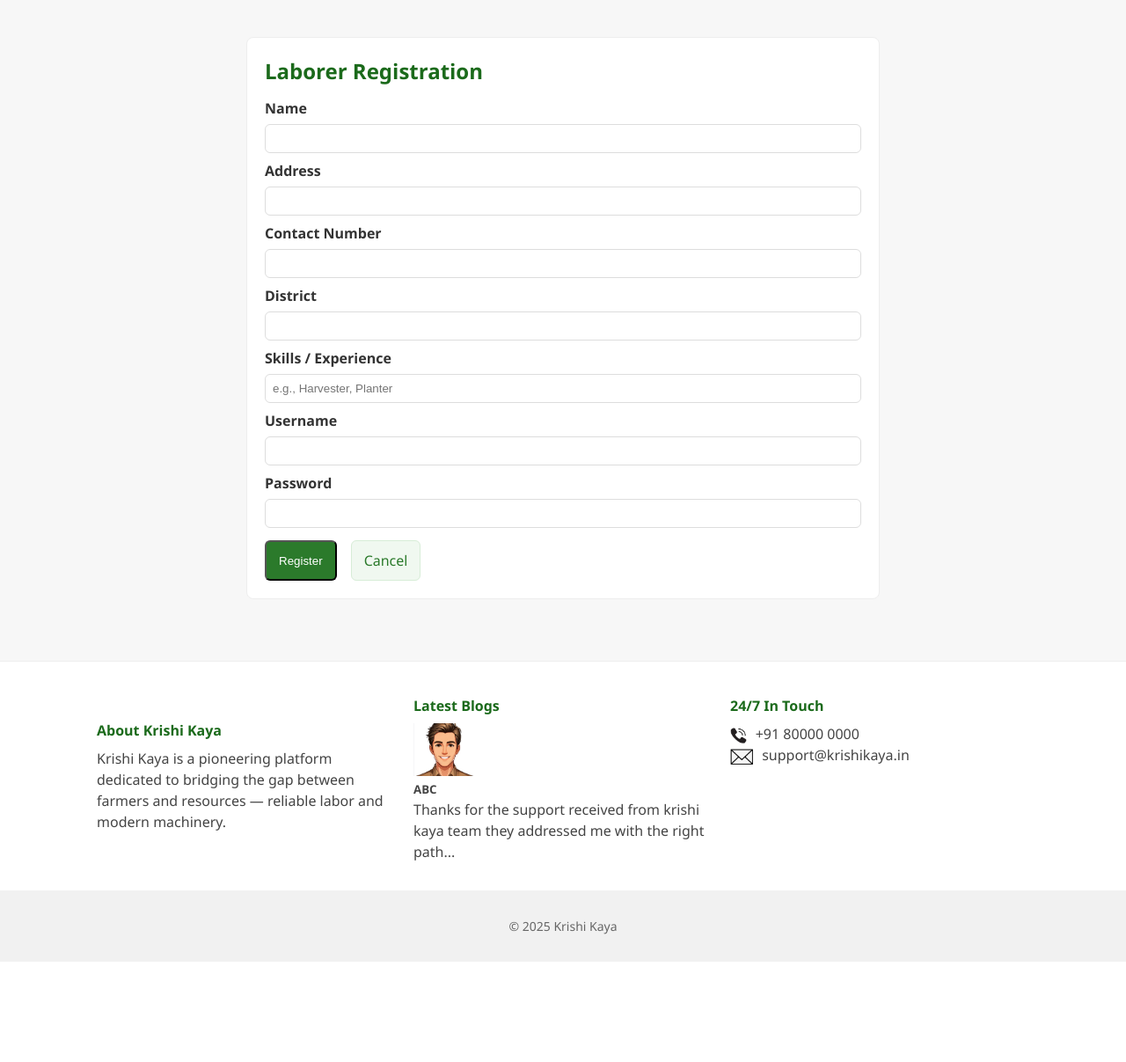
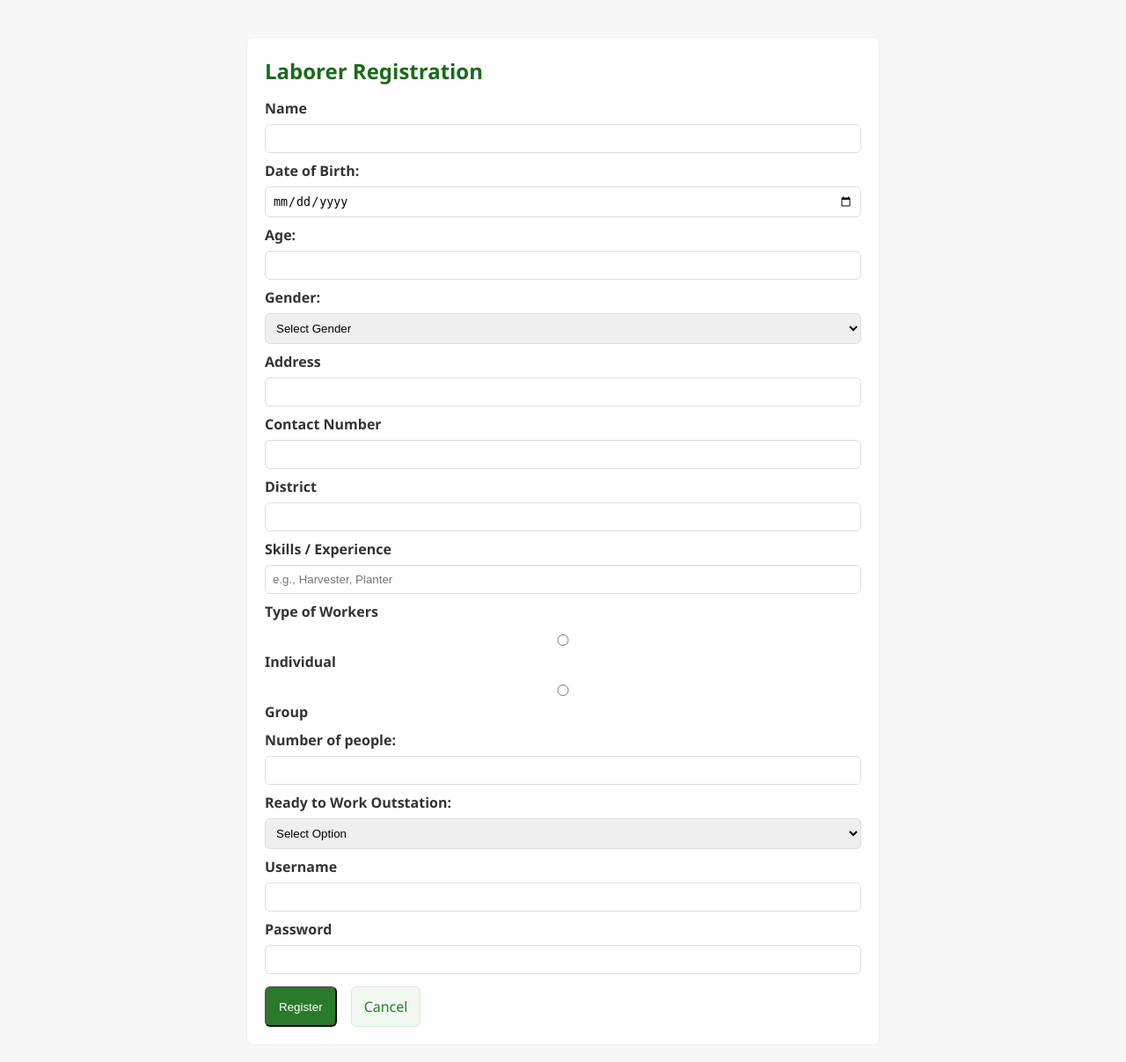
Before and after one commit to Vidhya-Seeman/krishikaya3.0, a Flask app: page /register/labor in a window 1280 px wide. Shown: the part 111-1318 px from the top of the page at 88% size. Before the commit the page ends 1204 px from the top, so only its background shows below. Run offline with Flask 3, Linux system fonts and the light colour scheme; a user stored in the database is signed in; data comes from the database, SQL or seed files in the repository.

Commit message:
Update laborer and machinery registration HTML

```diff
--- a/templates/register_labor.html
+++ b/templates/register_labor.html
@@ -4,10 +4,46 @@
   <h2>Laborer Registration</h2>
   <form method="post" action="{{ url_for('register', role='labor') }}">
     <label>Name</label><input name="name" required>
+
+<label for="dob">Date of Birth:</label>
+        <input type="date" id="dob" name="dob" onchange="calculateAge()" required>
+<label for="age">Age:</label>
+        <input type="text" id="age" name="age" readonly>
+<label for="gender">Gender:</label>
+        <select id="gender" name="gender" required>
+            <option value="">Select Gender</option>
+            <option value="male">Male</option>
+            <option value="female">Female</option>
+            <option value="others">Others</option>
+        </select>
+
     <label>Address</label><input name="address" required>
     <label>Contact Number</label><input name="contact" required>
     <label>District</label><input name="district" required>
     <label>Skills / Experience</label><input name="crops" placeholder="e.g., Harvester, Planter">
+
+<label> Type of Workers </label>
+
+     <label for="option1">
+            <input type="radio" id="option1" name="option" value="option1" onclick="togglePeopleInput()"> Individual
+        </label>
+        <label for="option2">
+            <input type="radio" id="option2" name="option" value="option2" onclick="togglePeopleInput()"> Group
+        </label>
+        <div id="peopleInput" class="hidden">
+            <label for="numberOfPeople">Number of people:</label>
+            <input type="number" id="numberOfPeople" name="numberOfPeople" min="1">
+        </div>
+
+
+        <label for="outstation">Ready to Work Outstation:</label>
+        <select id="outstation" name="outstation" required>
+            <option value="">Select Option</option>
+            <option value="yes">Yes</option>
+            <option value="no">No</option>
+        </select>
+
+
     <label>Username</label><input name="username" required>
     <label>Password</label><input name="password" type="password" required>
 
```
Also changed, not shown: templates/register_machinery.html (+7 -0 lines).
